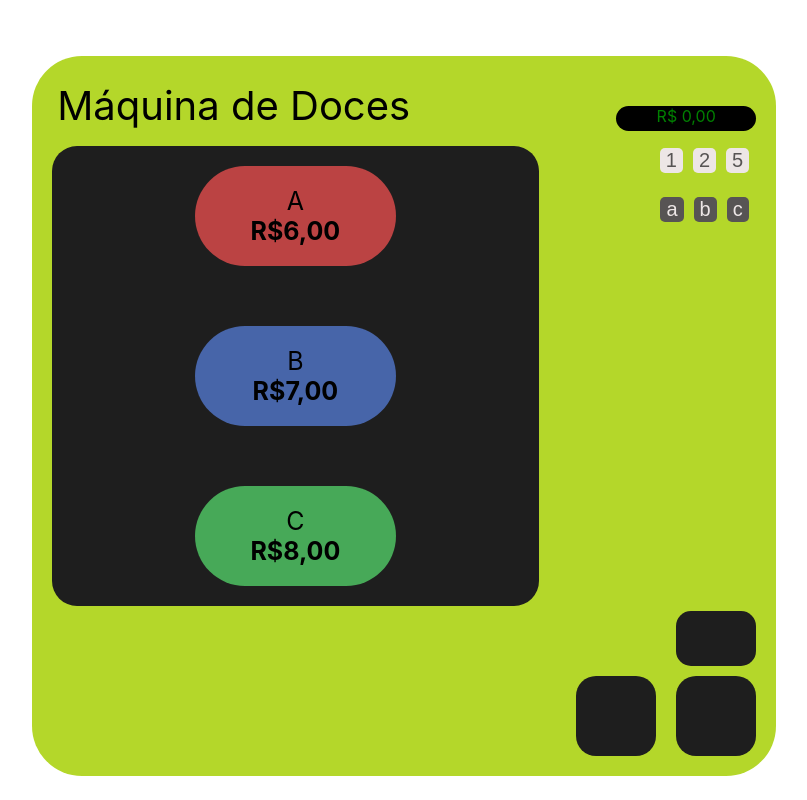
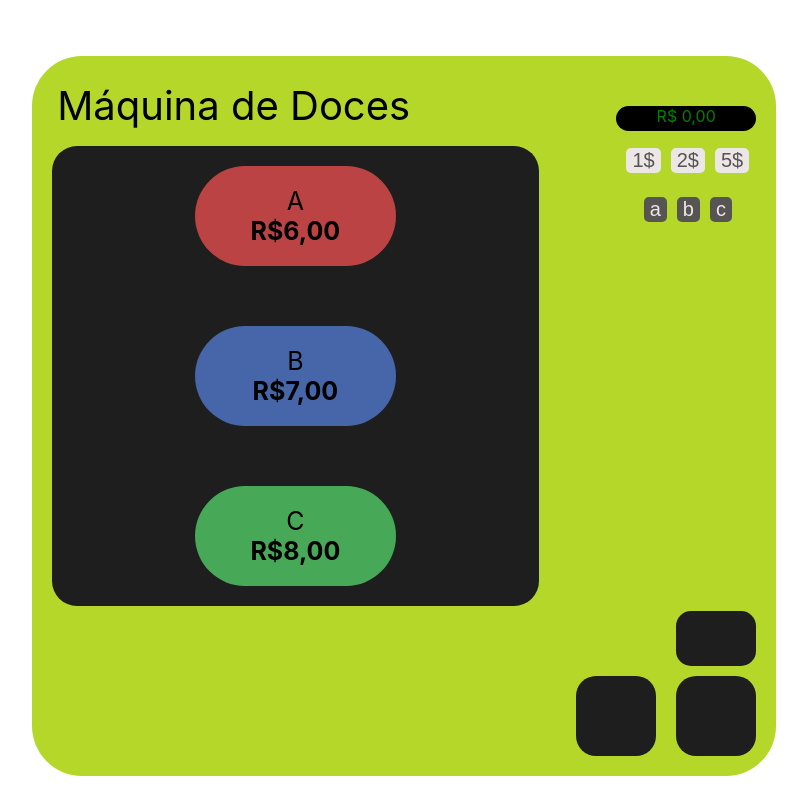
Before and after one commit to brgarcias/AFD, a React (Create React App) app: page / in a window 1280 px wide. Shown: the whole page, without its empty margins (211-1018 px from the left). Built offline with nearby package versions, Linux system fonts and the light colour scheme.

Commit message:
Correções e melhorias

```diff
--- a/src/ma/Machine.js
+++ b/src/ma/Machine.js
@@ -476,17 +476,17 @@ export function Machine(props) {
                 >
                   <div style={{ margin: "5px" }}>
                     <button onClick={handleC1} style={styleOn}>
-                      1
+                      1$
                     </button>
                   </div>
                   <div style={{ margin: "5px" }}>
                     <button onClick={handleC2} style={styleOn}>
-                      2
+                      2$
                     </button>
                   </div>
                   <div style={{ margin: "5px" }}>
                     <button onClick={handleC5} style={styleOn}>
-                      5
+                      5$
                     </button>
                   </div>
                 </div>
```
